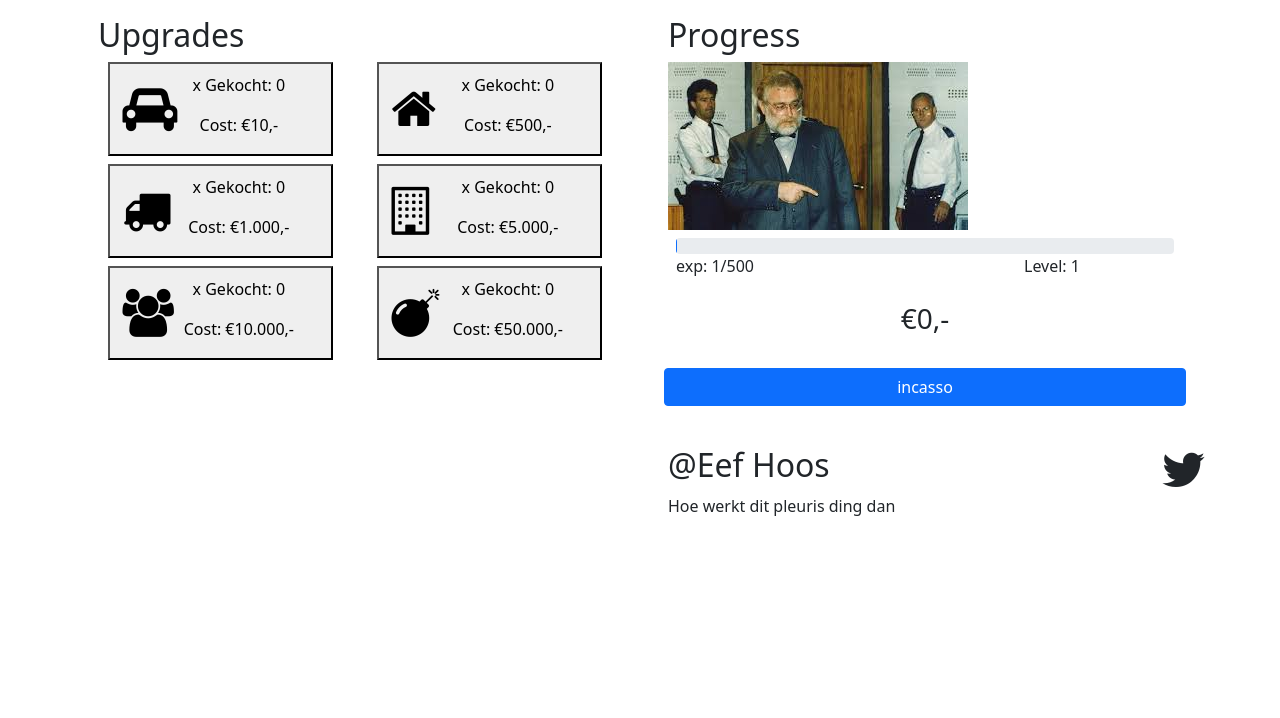
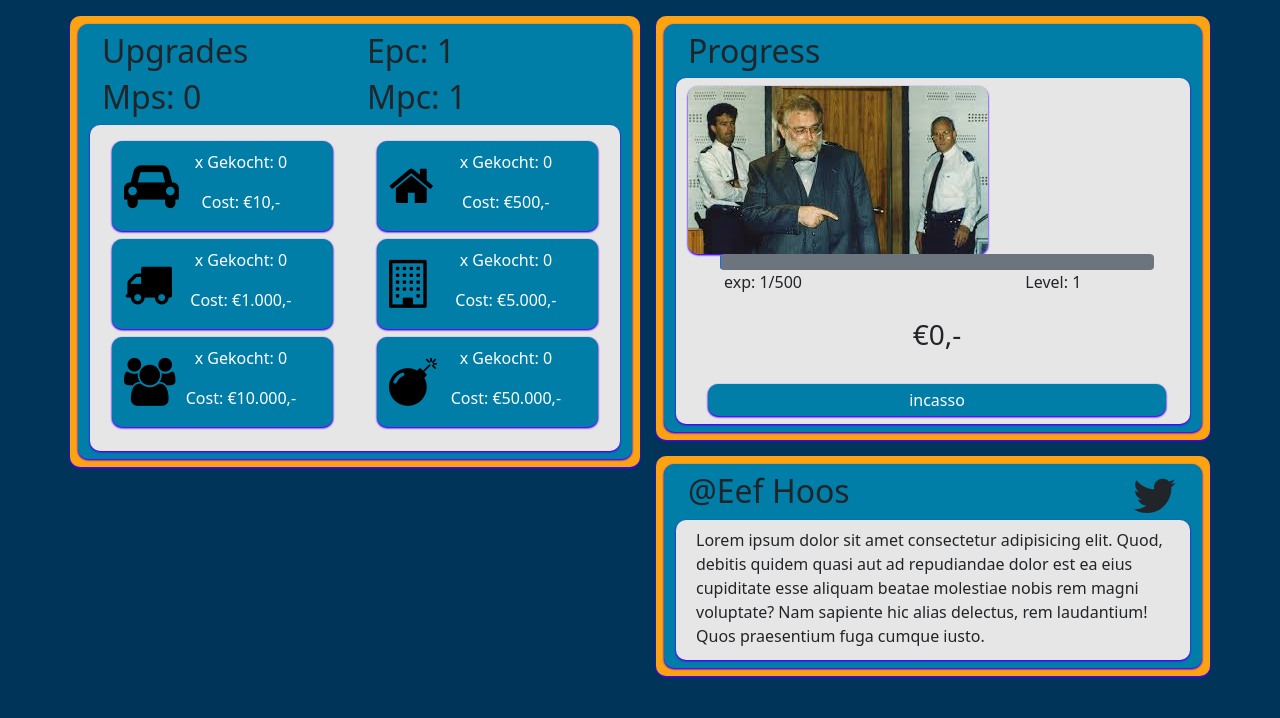
Before and after one commit to 5m1Ly/Eef-Hoos-Clicker-Game, a plain HTML site: page game.html in a window 1280 px wide. Drawn offline with nearby package versions, Linux system fonts and the light colour scheme.

Commit message:
Eef hoos clicker v2 Finished (Added styling)

```diff
--- a/css/style.css
+++ b/css/style.css
@@ -0,0 +1,71 @@
+body {
+    height: 100%;
+    width: 100%;
+    background-color: #003459;
+}
+
+.upgrade-box {
+    background-color: #FCA311;
+    border-radius: 10px;
+    box-shadow: 0 1px 2px 0 rgb(76, 0, 255), 0 1px 2px 0 rgb(76, 0, 255);
+}
+
+.inner-upgrade-box {
+    background-color: #007EA7;
+    border-radius: 10px;
+    box-shadow: 0 1px 2px 0 rgb(76, 0, 255), 0 1px 2px 0 rgb(76, 0, 255);
+}
+
+.content-upgrade-box {
+    background-color: #e6e6e6;
+    border-radius: 10px;
+    box-shadow: 0 1px 2px 0 rgb(76, 0, 255), 0 1px 2px 0 rgb(76, 0, 255);
+}
+
+.progress-box {
+    background-color: #FCA311;
+    border-radius: 10px;
+    box-shadow: 0 1px 2px 0 rgb(76, 0, 255), 0 1px 2px 0 rgb(76, 0, 255);
+}
+
+.inner-progress-box {
+    background-color: #007EA7;
+    border-radius: 10px;
+    box-shadow: 0 1px 2px 0 rgb(76, 0, 255), 0 1px 2px 0 rgb(76, 0, 255);
+}
+
+.content-progress-box {
+    background-color: #e6e6e6;
+    border-radius: 10px;
+    box-shadow: 0 1px 2px 0 rgb(76, 0, 255), 0 1px 2px 0 rgb(76, 0, 255);
+}
+
+.twitter-box {
+    background-color: #FCA311;
+    border-radius: 10px;
+    box-shadow: 0 1px 2px 0 rgb(76, 0, 255), 0 1px 2px 0 rgb(76, 0, 255);
+}
+
+.inner-twitter-box {
+    background-color: #007EA7;
+    border-radius: 10px;
+    box-shadow: 0 1px 2px 0 rgb(76, 0, 255), 0 1px 2px 0 rgb(76, 0, 255);
+}
+
+.content-twitter-box {
+    background-color: #e6e6e6;
+    border-radius: 10px;
+    box-shadow: 0 1px 2px 0 rgb(76, 0, 255), 0 1px 2px 0 rgb(76, 0, 255);
+}
+
+.upgradeBtn {
+    background-color: #007EA7;
+    border: none;
+    border-radius: 10px;
+    box-shadow: 0 1px 2px 0 rgb(76, 0, 255), 0 1px 2px 0 rgb(76, 0, 255);
+}
+
+.img {
+    border-radius: 10px;
+    box-shadow: 0 1px 2px 0 rgb(76, 0, 255), 0 1px 2px 0 rgb(76, 0, 255);
+}
--- a/game.html
+++ b/game.html
@@ -12,6 +12,7 @@
     <script src="https://cdn.jsdelivr.net/npm/bootstrap@5.0.0-beta2/dist/js/bootstrap.bundle.min.js" integrity="sha384-b5kHyXgcpbZJO/tY9Ul7kGkf1S0CWuKcCD38l8YkeH8z8QjE0GmW1gYU5S9FOnJ0" crossorigin="anonymous"></script>
 
     <link rel="stylesheet" href="https://stackpath.bootstrapcdn.com/font-awesome/4.7.0/css/font-awesome.min.css">
+    <link rel="stylesheet" href="./css/style.css">
 
     <script src="./js/jquery/jquery.js"></script>
     <script src="./js/game.js"></script>
@@ -20,24 +21,43 @@
 </head>
 <body>
     <div class="container">
+        <div class="row mt-3">
+            <div class="col-md-6">
+                <div class="row p-2 upgrade-box">
+                    <div class="col-12 py-2 px-4 inner-upgrade-box">
                         <div class="row">
-            <div class="col-md-6 top_left">
-                <div class="row p-3 box">
-                    <div class="col-12">
+                            <div class="col-6">
                                 <h2>Upgrades</h2>
                             </div>
+                            <div class="col-6">
+                                <h2 id="displayEpc">epc:</h2>
+                            </div>
+                            <div class="col-6">
+                                <h2 id="displayMps">mps:</h2>
+                            </div>
+                            <div class="col-6">
+                                <h2 id="displayMpc">mpc:</h2>
+                            </div>
+                        </div>
+                        <div class="row content-upgrade-box">
                             <div class="col-12">
-                        <div class="row justify-content-around" id="buttonBox">
+                                <div class="row py-3 justify-content-around" id="buttonBox">
                                     <!-- upgrade buttons -->
                                 </div>
                             </div>
                         </div>
                     </div>
+                </div>
+            </div>
             <div class="col-md-6">
-                <div class="row p-3 box">
+                <div class="row p-2 ms-1 mb-3 progress-box">
+                    <div class="col-12 px-4 py-2 inner-progress-box">
+                        <div class="row">
                             <div class="col-12">
                                 <h2>Progress</h2>
                             </div>
+                        </div>
+                        <div class="row py-2 ps-0 pe-2 content-progress-box">
                             <div class="col-12 col-xxl-6">
                                 <div class="row">
                                     <div class="col-12" id="imgBox">
@@ -46,14 +66,14 @@
                                 </div>
                             </div>
                             <div class="col-12 col-xxl-6">
-                        <div class="row p-2">
+                                <div class="row px-3 ms-1">
                                     <div class="col-12">
-                                <div class="progress">
+                                        <div class="progress bg-secondary">
                                             <div class="progress-bar" role="progressbar" id="progressbar" aria-valuenow="0" aria-valuemin="0" aria-valuemax="100"></div>
                                         </div>
                                         <div class="row">
                                             <div class="col-8">
-                                        <p class="mb-0" id="exp">exp: 0/500</p>
+                                                <p class="mb-0 ms-1" id="exp">exp: 0/500</p>
                                             </div>
                                             <div class="col-4">
                                                 <p class="mb-0" id="level">Level: 1</p>
@@ -63,19 +83,27 @@
                                     <div class="col-12 text-center pt-4 pb-4">
                                         <h3 id="money">€0,-</h3>
                                     </div>
-                            <input type="button" value="incasso" class="col-12 btn btn-primary" onclick="incasso()">
+                                    <input type="button" value="incasso" class="col-12 py-1 upgradeBtn text-white" onclick="incasso()">
                                 </div>
                             </div>
                         </div>
-                <div class="row p-3 box">
+                    </div>
+                </div>
+                <div class="row p-2 ms-1 twitter-box">
+                    <div class="col-12 py-2 px-4 inner-twitter-box">
+                        <div class="row">
                             <div class="col-10">
                                 <h2 id="afzender">@Eef Hoos</h2>
                             </div>
-                    <div class="col-1 offset-lg-1">
+                            <div class="col-1 ms-3">
                                 <i class="fa fa-twitter fa-3x"></i>
                             </div>
+                        </div>
+                        <div class="row p-2 content-twitter-box">
                             <div class="col-12">
-                        <p id="bericht">Hoe werkt dit pleuris ding dan</p>
+                                <p class="mb-1" id="bericht">Lorem ipsum dolor sit amet consectetur adipisicing elit. Quod, debitis quidem quasi aut ad repudiandae dolor est ea eius cupiditate esse aliquam beatae molestiae nobis rem magni voluptate? Nam sapiente hic alias delectus, rem laudantium! Quos praesentium fuga cumque iusto.</p>
+                            </div>
+                        </div>
                     </div>
                 </div>
             </div>
--- a/js/game.js
+++ b/js/game.js
@@ -6,16 +6,16 @@ let Game = {
         level: 1,
         exp: 0,
         expNeeded: 500,
-        expPerClick: 1
+        epc: 1
     },
     upgrades: [
         {
             id: 0,
             name: "Auto Diefstal",
             icon: "fa fa-car fa-3x",
-            moneyPerClickToAdd: 0.5,
-            moneyPerSecondToAdd: 0,
-            expPerClickToAdd: 1,
+            mpcToAdd: 0.5,
+            mpsToAdd: 0,
+            epcToAdd: 1,
             cost: 10,
             amountBought: 0,
             message: "We hebben een inval gedaan bij een lood waarbij een aantal gestolen auto's zijn aangetroffen. deze werden vermoedelijk gebruikt voor bom aanslagen bij wanbetalers in het criminele circuit."
@@ -24,9 +24,9 @@ let Game = {
             id: 1,
             name: "Inbreken",
             icon: "fa fa-home fa-3x",
-            moneyPerClickToAdd: 0,
-            moneyPerSecondToAdd: 1,
-            expPerClickToAdd: 1,
+            mpcToAdd: 0,
+            mpsToAdd: 1,
+            epcToAdd: 1,
             cost: 500,
             amountBought: 0,
             message: "We hebben vanochtend een inbreker gepakt met een tas vol met siraden, goud, autoradio's, en contant geld."
@@ -35,9 +35,9 @@ let Game = {
             id: 2,
             name: "Transport Verzekering",
             icon: "fa fa-truck fa-3x",
-            moneyPerClickToAdd: 5,
-            moneyPerSecondToAdd: 0,
-            expPerClickToAdd: 2.5,
+            mpcToAdd: 5,
+            mpsToAdd: 0,
+            epcToAdd: 2.5,
             cost: 1000,
             amountBought: 0,
             message: "We hebben vanavond rond 23:00 vier vrachtwagens staande gehouden. er was een vuurgevecht alle verdachten zijn aangehouden en in de vrachtwagens zijn 200kg aan hajs gevonden waarschijnlijk was dit een transport van de beruchte klaas bruinsma."
@@ -46,9 +46,9 @@ let Game = {
             id: 3,
             name: "Witwas Operatie",
             icon: "fa fa-building-o fa-3x",
-            moneyPerClickToAdd: 0,
-            moneyPerSecondToAdd: 5,
-            expPerClickToAdd: 2.5,
+            mpcToAdd: 0,
+            mpsToAdd: 5,
+            epcToAdd: 2.5,
             cost: 5000,
             amountBought: 0,
             message: "We zijn vanochten om 3:40 bij 4 panden binnen gevallen die mogelijk betrokken zijn bij grote witwas operatie's"
@@ -57,9 +57,9 @@ let Game = {
             id: 4,
             name: "Emperium Uitbrijding",
             icon: "fa fa-users fa-3x",
-            moneyPerClickToAdd: 25,
-            moneyPerSecondToAdd: 0,
-            expPerClickToAdd: 5,
+            mpcToAdd: 25,
+            mpsToAdd: 0,
+            epcToAdd: 5,
             cost: 10000,
             amountBought: 0,
             message: "We hebben vandaag 3 verdachte aangehouden die betrokken waren bij het importeren van de explosive stof cemtex."
@@ -68,9 +68,9 @@ let Game = {
             id: 5,
             name: "Explosiven inkoop",
             icon: "fa fa-bomb fa-3x",
-            moneyPerClickToAdd: 0,
-            moneyPerSecondToAdd: 25,
-            expPerClickToAdd: 5,
+            mpcToAdd: 0,
+            mpsToAdd: 25,
+            epcToAdd: 5,
             cost: 50000,
             amountBought: 0,
             message: "We zijn vandaag bij een loods binnen gevallen waarbij 6 containers zijn aangetroffen met profesionele bommen."
@@ -207,7 +207,7 @@ function addExp() {
         animateProgresBar(Game.user.exp, Game.user.expNeeded);
         updateTwitter(Game.levels[Game.user.level].message, Game.levels[Game.user.level].afzender)
     } else {
-        Game.user.exp += Game.user.expPerClick;
+        Game.user.exp += Game.user.epc;
         drawImg();
         animateProgresBar(Game.user.exp, Game.user.expNeeded);
     }
@@ -229,27 +229,29 @@ function buyUpgrade(upId) {
                 if (Game.gameValues.lossOn.includes(lossVal)) {
                     Game.user.mpc -= ((Game.user.mpc/100)*lossPercent);
                     Game.user.mps -= ((Game.user.mps/100)*lossPercent);
-                    Game.user.expPerClick -= ((Game.user.expPerClick/100)*lossPercent);
+                    Game.user.epc -= ((Game.user.epc/100)*lossPercent);
                     up.amountBought -= ((up.amountBought/100)*lossPercent);
 
                     let afzender = "@Politie"
-                    let newMessage = up.message + ` Je hebt nu ${lossPercent}% minder inkomen & van deze upgrade verloren.`
+                    let newMessage = up.message + ` Je bent ${lossPercent}% van je upgrade kwijt geraakt (Geld per incasso, Geld per second, exp per click & hoeveelheid gekocht)`
 
                     updateTwitter(newMessage, afzender);
 
                     addExp();
+                    updateStats()
                     updateMoney();
                     updateCost(upId);
                 } else {
                     Game.user.money -= up.cost;
-                    Game.user.mpc += up.moneyPerClickToAdd;
-                    Game.user.mps += up.moneyPerSecondToAdd;
-                    Game.user.expPerClick += up.expPerClickToAdd;
+                    Game.user.mpc += up.mpcToAdd;
+                    Game.user.mps += up.mpsToAdd;
+                    Game.user.epc += up.epcToAdd;
 
                     up.cost *= Game.gameValues.upgradeCostMultiplier;
                     up.amountBought++;
 
                     addExp();
+                    updateStats()
                     updateMoney();
                     updateCost(upId);
                 }
@@ -264,12 +266,12 @@ function drawButtons() {
     for (let i = 0; i < Game.upgrades.length; i++) {
         const button = Game.upgrades[i];
         let newButton = `
-            <button class="col-11 col-lg-5 mb-2" id="upgrade" value="${button.id}" onclick="buyUpgrade(this.value)">
+            <button class="col-11 col-lg-5 mb-2 upgradeBtn" id="upgrade" value="${button.id}" onclick="buyUpgrade(this.value)">
                 <div class="row">
                     <div class="col-2 my-auto pt-2 pb-2">
                         <i class="${button.icon}" aria-hidden="true"></i>
                     </div>
-                    <div class="col-10 my-auto pt-2">
+                    <div class="col-10 my-auto pt-2 text-white">
                         <p id="bought" value="${button.id}">x Gekocht: ${button.amountBought}</p>
                         <p id="cost" value="${button.id}">Cost: €${drawNum(button.cost)},-</p>
                     </div>
@@ -298,10 +300,10 @@ function drawImg() {
         if (i === userLevel) {
             if ($('#imgBox').children().length > 0) {
                 $('#img').remove();
-                let newImgTag = `<img src="${imgSource}" id="img" alt="Eef_Hoos_afbeelding_${i}">`
+                let newImgTag = `<img src="${imgSource}" id="img" class="img" alt="Eef_Hoos_afbeelding_${i}">`
                 $('#imgBox').append(newImgTag);
             } else {
-                let newImgTag = `<img src="${imgSource}" id="img" alt="Eef_Hoos_afbeelding_${i}">`
+                let newImgTag = `<img src="${imgSource}" id="img" class="img" alt="Eef_Hoos_afbeelding_${i}">`
                 $('#imgBox').append(newImgTag);
             }
         }
@@ -310,6 +312,12 @@ function drawImg() {
 
 function updateMoney() {
     $('#money').text(`€${drawNum(Game.user.money)},-`);
+}
+
+function updateStats() {
+    $('#displayEpc').text(`Epc: ${Math.floor(Game.user.epc)}`)
+    $('#displayMps').text(`Mps: ${Math.floor(Game.user.mps)}`)
+    $('#displayMpc').text(`Mpc: ${Math.floor(Game.user.mpc)}`)
 }
 
 function updateCost(upId) {
@@ -335,6 +343,6 @@ $(document).ready(function() {
     drawButtons();
     drawImg();
     updateCost(0, 1, 2, 3, 4, 5);
-
+    updateStats()
     addExp();
 });
```
Lines whose indentation alone changed are shown as unchanged.
